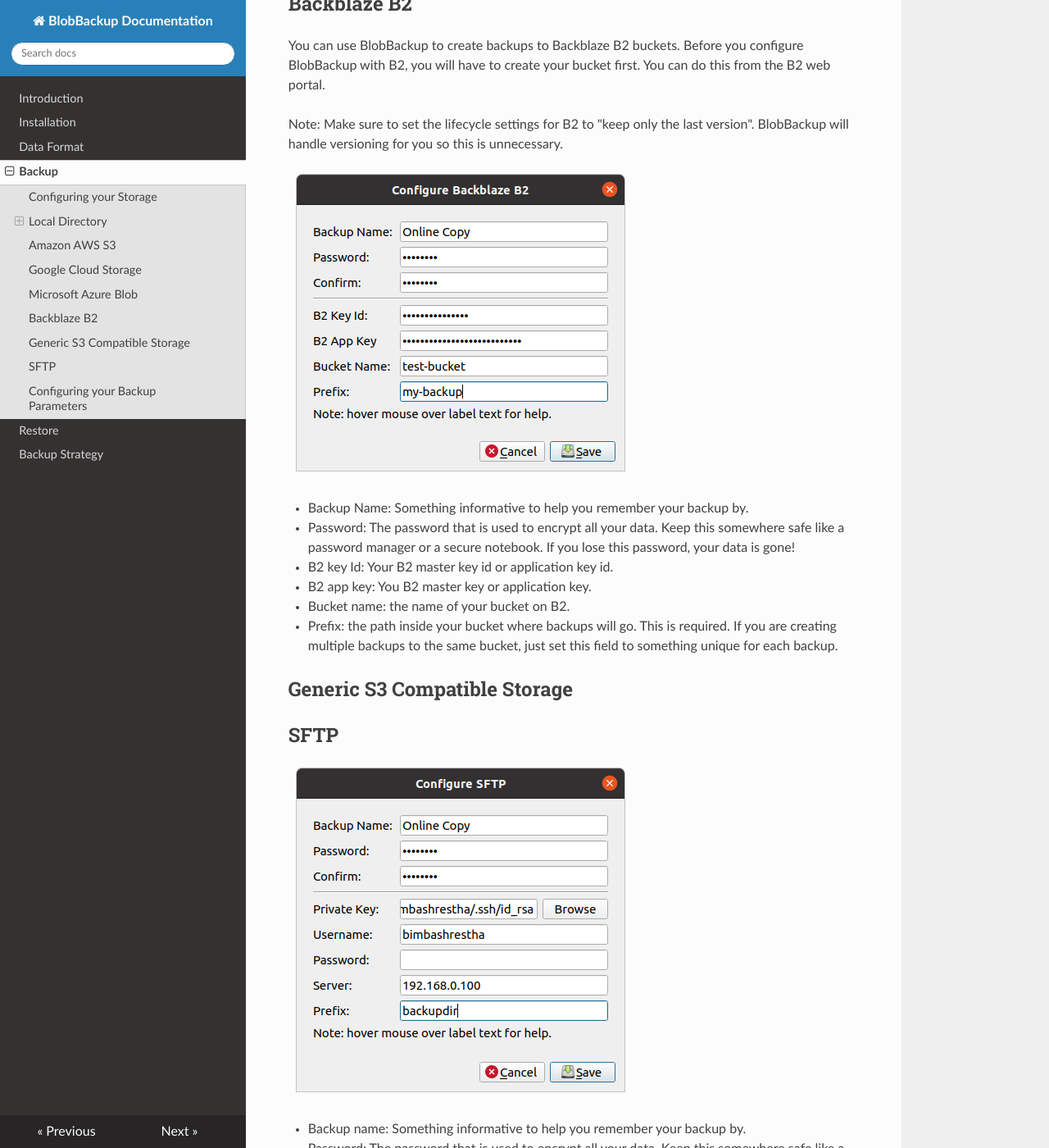
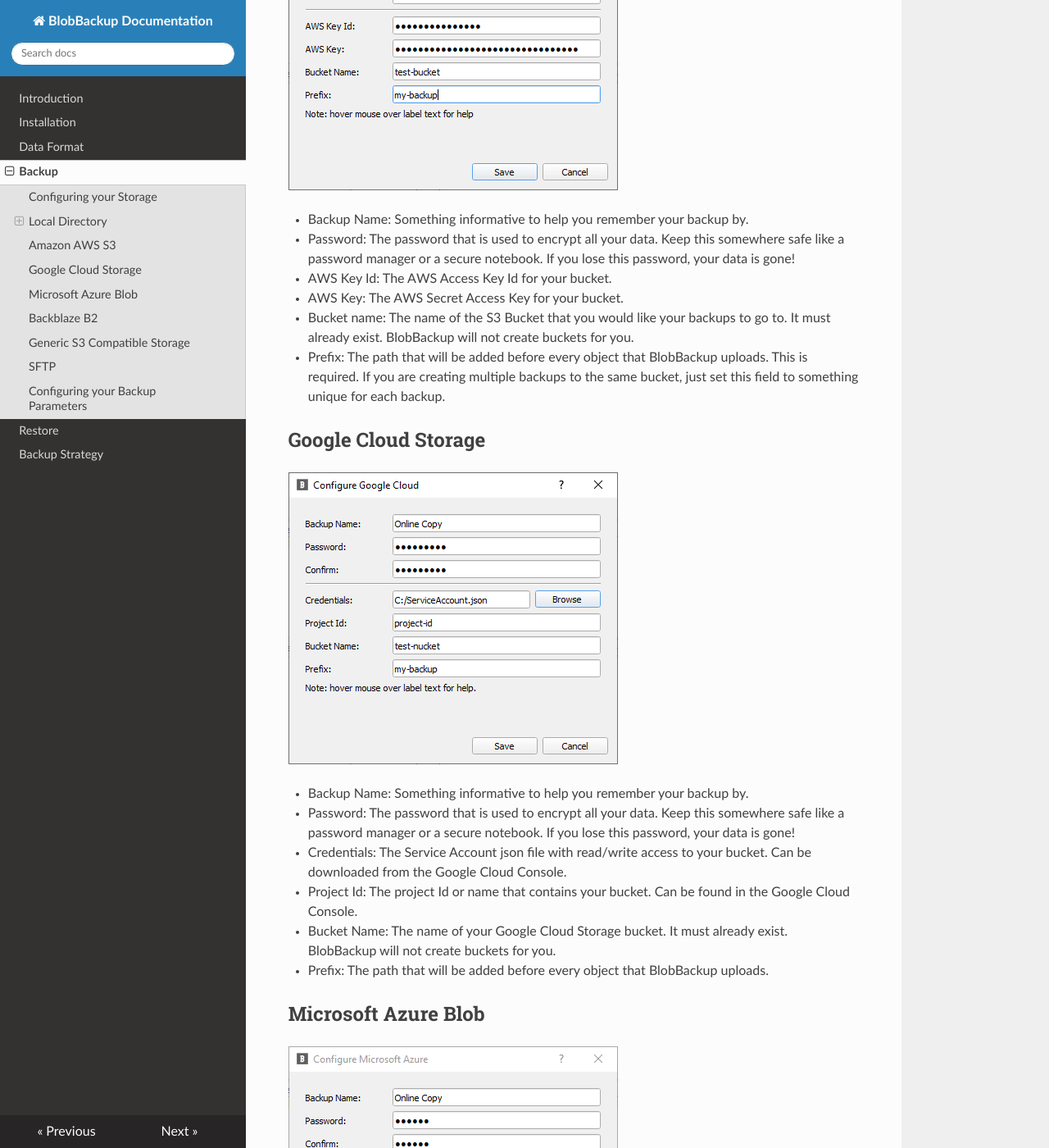
Before and after one commit to Blobbackup/Blobbackup, an MkDocs documentation site: the page built from docs/docs/backup.md, in a window 1280 px wide and 1400 px high, scrolled down 1736 px. Shown: the whole window at 82% size. Built offline with MkDocs 1.6.1, drawn with Linux system fonts in a browser that asks for light colours; nearby versions of some CDN libraries; some of the changed text lies outside the part shown.

Commit message:
Add missing docs on backup

````diff
--- a/docs/docs/backup.md
+++ b/docs/docs/backup.md
@@ -34,7 +34,7 @@
 ### Mounted Storage
 
 Network storage like a NAS or another computer will have to be accessible
-in your file system for BlobBackup to write to them. mounting your
+in your file system for BlobBackup to write to them. Mounting your
 external storage on your file system is a good way to do this.
 
 ```
@@ -43,8 +43,55 @@
 ```
 
 ## Amazon AWS S3
+
+![](images/amazon-aws-s3-1.png)
+
+* Backup Name: Something informative to help you remember your backup
+by.
+* Password: The password that is used to encrypt all your data. Keep
+this somewhere safe like a password manager or a secure notebook. If you
+lose this password, your data is gone!
+* AWS Key Id: The AWS Access Key Id for your bucket.
+* AWS Key: The AWS Secret Access Key for your bucket.
+* Bucket name: The name of the S3 Bucket that you would like your backups
+to go to. It must already exist. BlobBackup will not create buckets for you.
+* Prefix: The path that will be added before every object that BlobBackup
+uploads. This is required.
+If you are creating multiple backups to the same bucket, just set this
+field to something unique for each backup.
+
 ## Google Cloud Storage
+
+![](images/google-cloud-storage-1.png)
+
+* Backup Name: Something informative to help you remember your backup
+by.
+* Password: The password that is used to encrypt all your data. Keep
+this somewhere safe like a password manager or a secure notebook. If you
+lose this password, your data is gone!
+* Credentials: The Service Account json file with read/write access to your
+bucket. Can be downloaded from the Google Cloud Console.
+* Project Id: The project Id or name that contains your bucket. Can be found in
+the Google Cloud Console.
+* Bucket Name: The name of your Google Cloud Storage bucket. It must already
+exist. BlobBackup will not create buckets for you.
+* Prefix: The path that will be added before every object that BlobBackup uploads.
+
 ## Microsoft Azure Blob
+
+![](images/microsoft-azure-blob-1.png)
+
+* Backup Name: Something informative to help you remember your backup
+by.
+* Password: The password that is used to encrypt all your data. Keep
+this somewhere safe like a password manager or a secure notebook. If you
+lose this password, your data is gone!
+* Connection: The connection string for your container. This can be found in the
+Azure web portal.
+* Container: The name of your storage container on Azure. It must already exist.
+BlobBackup will not create containers for you.
+* Prefix: The path that will be added before every object that BlobBackup uploads.
+
 ## Backblaze B2
 
 You can use BlobBackup to create backups to Backblaze B2 buckets.
@@ -64,12 +111,30 @@
 lose this password, your data is gone!
 * B2 key Id: Your B2 master key id or application key id.
 * B2 app key: You B2 master key or application key.
-* Bucket name: the name of your bucket on B2.
-* Prefix: the path inside your bucket where backups will go. This is required.
+* Bucket name: The name of your bucket on B2.
+* Prefix: The path inside your bucket where backups will go. This is required.
 If you are creating multiple backups to the same bucket, just set this
 field to something unique for each backup.
 
 ## Generic S3 Compatible Storage
+
+![](images/generic-s3-compatible-storage-1.png)
+
+* Backup Name: Something informative to help you remember your backup
+by.
+* Password: The password that is used to encrypt all your data. Keep
+this somewhere safe like a password manager or a secure notebook. If you
+lose this password, your data is gone!
+* S3 URL: The endpoint URL of the S3 compatible storage.
+* Key Id: Your S3 compatible storage Access Key Id.
+* Key: S3 compatible storage Secret Access Key.
+* Bucket name: Your S3 compatible storage bucket. It must already exist.
+BlobBackup will not create buckets for you.
+* Prefix: The path that will be added before every object that BlobBackup
+uploads. This is required.
+If you are creating multiple backups to the same bucket, just set this
+field to something unique for each backup.
+
 ## SFTP
 
 ![](images/sftp-1.png)
````
Also changed, not shown: docs/docs/images/amazon-aws-s3-1.png (added), docs/docs/images/generic-s3-compatible-storage-1.png (added), docs/docs/images/google-cloud-storage-1.png (added), docs/docs/images/microsoft-azure-blob-1.png (added), 1 other file.
